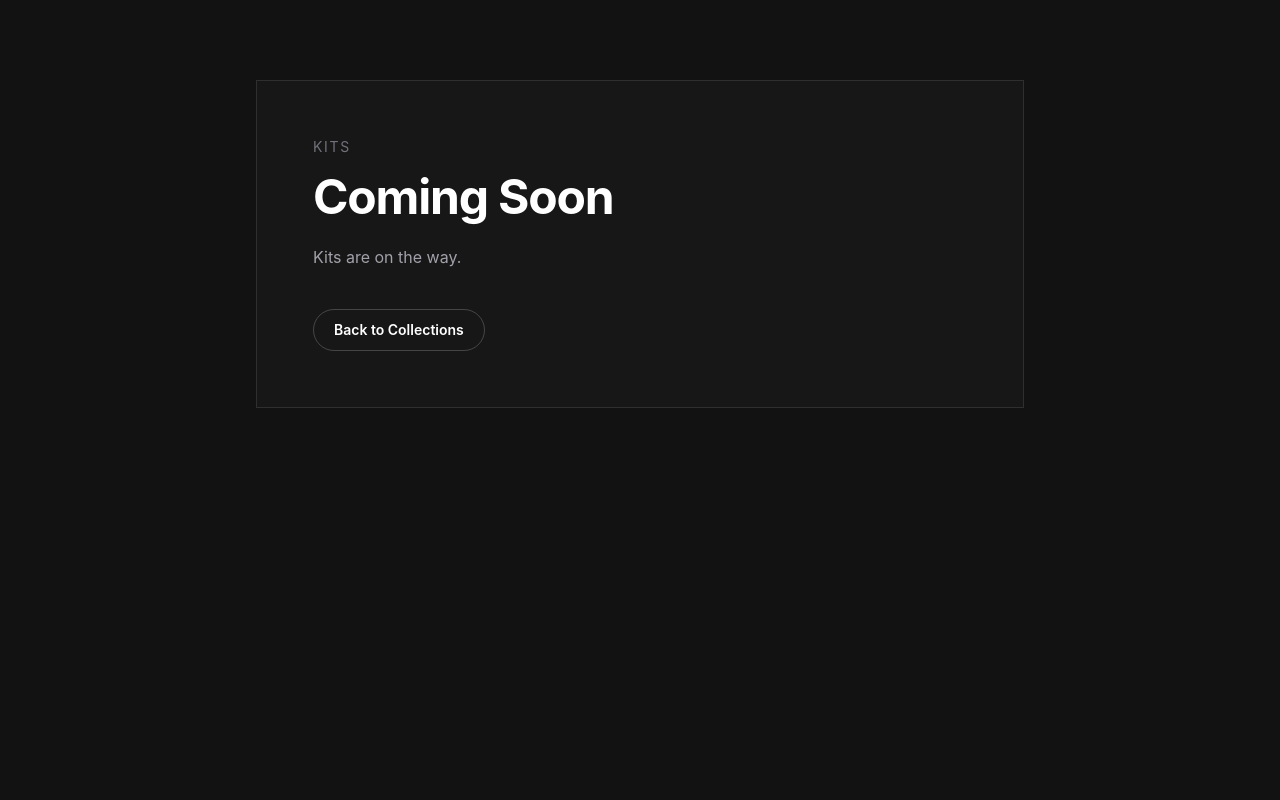
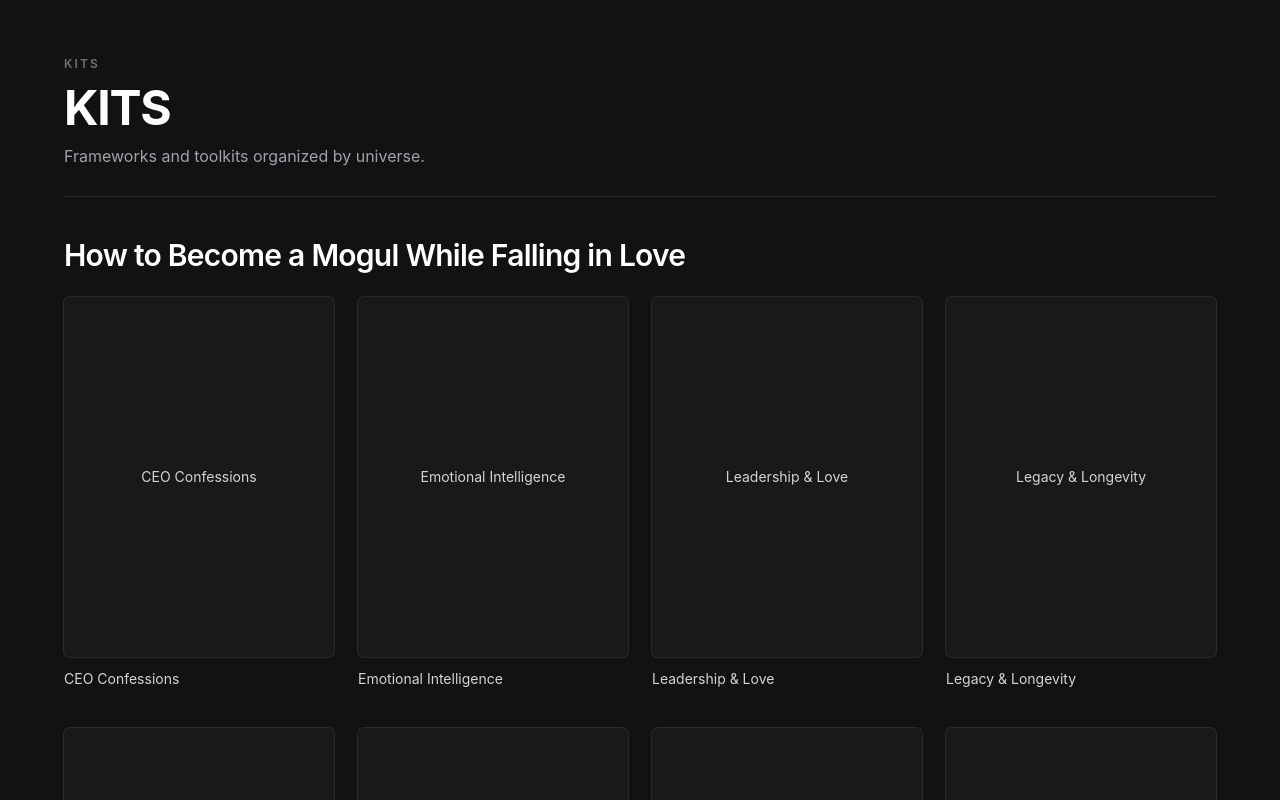
Before and after one commit to Jerseyshakur/FounderGlenn.com, a Next.js app: page /books/kits in a window 1280 px wide. Shown: the top 800 px of the page. Built offline with nearby package versions, Linux system fonts and the light colour scheme.

Commit message:
organized kits by IP (Mogul While Falling in Love + Sign Here)

```diff
--- a/src/app/books/kits/page.tsx
+++ b/src/app/books/kits/page.tsx
@@ -1,18 +1,48 @@
 import type { Metadata } from "next";
 import Link from "next/link";
+import { KITS, KIT_PARENTS } from "@/content/kits";
 
 export const metadata: Metadata = {
   title: "Kits",
-  description: "Kits collection coming soon.",
+  description: "Kits organized by IP universe.",
 };
 
 export default function KitsPage() {
   return (
-    <main className="min-h-screen bg-[#121212] px-6 py-20 text-zinc-100">
-      <div className="mx-auto max-w-3xl border border-white/10 bg-white/[0.02] p-10 md:p-14">
-        <p className="text-sm uppercase tracking-[0.12em] text-zinc-500">Kits</p>
-        <h1 className="mt-4 text-4xl font-bold tracking-tight text-white md:text-5xl">Coming Soon</h1>
-        <p className="mt-6 text-zinc-400">Kits are on the way.</p>
+    <main className="min-h-screen bg-[#121212] px-4 py-10 text-zinc-100 sm:px-6 md:py-14">
+      <div className="mx-auto max-w-6xl">
+        <header className="mb-10 border-b border-white/10 pb-7">
+          <p className="text-xs font-semibold uppercase tracking-[0.18em] text-zinc-500">Kits</p>
+          <h1 className="mt-3 text-4xl font-bold tracking-tight text-white md:text-5xl">KITS</h1>
+          <p className="mt-3 max-w-2xl text-zinc-400">Frameworks and toolkits organized by universe.</p>
+        </header>
+
+        <div className="space-y-12">
+          {KIT_PARENTS.map((parent) => {
+            const kits = KITS.filter((kit) => kit.parent === parent.id);
+
+            return (
+              <section key={parent.id}>
+                <h2 className="text-2xl font-semibold tracking-tight text-white md:text-3xl">{parent.title}</h2>
+                <div className="mt-6 grid grid-cols-2 gap-x-5 gap-y-8 sm:gap-x-6 sm:gap-y-10 lg:grid-cols-3 xl:grid-cols-4">
+                  {kits.map((kit) => (
+                    <article key={kit.slug} className="group block">
+                      <div className="aspect-[3/4] overflow-hidden rounded-md bg-white/[0.03] ring-1 ring-white/10 transition-colors group-hover:bg-white/[0.06]">
+                        <div className="flex h-full w-full items-center justify-center px-4 text-center">
+                          <p className="text-sm leading-snug text-zinc-300">{kit.title}</p>
+                        </div>
+                      </div>
+                      <p className="mt-3 text-sm leading-snug text-zinc-300 transition-colors group-hover:text-white">
+                        {kit.title}
+                      </p>
+                    </article>
+                  ))}
+                </div>
+              </section>
+            );
+          })}
+        </div>
+
         <Link
           href="/books"
           className="mt-10 inline-flex rounded-full border border-white/20 px-5 py-2.5 text-sm font-semibold text-white transition-colors hover:bg-white hover:text-black"
--- /dev/null
+++ b/src/content/kits.ts
@@ -0,0 +1,137 @@
+export type KitParent = "mogul-while-falling-in-love" | "sign-here";
+
+export type KitItem = {
+  slug: string;
+  title: string;
+  type: "kit";
+  parent: KitParent;
+};
+
+export const KIT_PARENTS: { id: KitParent; title: string }[] = [
+  {
+    id: "mogul-while-falling-in-love",
+    title: "How to Become a Mogul While Falling in Love",
+  },
+  {
+    id: "sign-here",
+    title: "Sign Here: The Blueprint Decoded",
+  },
+];
+
+export const KITS: KitItem[] = [
+  { slug: "ceo-confessions", title: "CEO Confessions", type: "kit", parent: "mogul-while-falling-in-love" },
+  {
+    slug: "emotional-intelligence",
+    title: "Emotional Intelligence",
+    type: "kit",
+    parent: "mogul-while-falling-in-love",
+  },
+  {
+    slug: "leadership-and-love",
+    title: "Leadership & Love",
+    type: "kit",
+    parent: "mogul-while-falling-in-love",
+  },
+  {
+    slug: "legacy-and-longevity",
+    title: "Legacy & Longevity",
+    type: "kit",
+    parent: "mogul-while-falling-in-love",
+  },
+  {
+    slug: "paperwork-and-pillow-talk",
+    title: "Paperwork & Pillow Talk",
+    type: "kit",
+    parent: "mogul-while-falling-in-love",
+  },
+  {
+    slug: "the-fatherhood-framework",
+    title: "The Fatherhood Framework",
+    type: "kit",
+    parent: "mogul-while-falling-in-love",
+  },
+  {
+    slug: "the-heart-ledger",
+    title: "The Heart Ledger",
+    type: "kit",
+    parent: "mogul-while-falling-in-love",
+  },
+  {
+    slug: "the-mogul-mindset-kit",
+    title: "The Mogul Mindset Kit",
+    type: "kit",
+    parent: "mogul-while-falling-in-love",
+  },
+  {
+    slug: "the-pre-trust-toolkit",
+    title: "The Pre-Trust Toolkit",
+    type: "kit",
+    parent: "mogul-while-falling-in-love",
+  },
+  {
+    slug: "trust-before-touch",
+    title: "Trust Before Touch",
+    type: "kit",
+    parent: "mogul-while-falling-in-love",
+  },
+  {
+    slug: "distribution-exit-kit",
+    title: "Distribution Exit Kit",
+    type: "kit",
+    parent: "sign-here",
+  },
+  { slug: "universal-red-flags", title: "Universal Red Flags", type: "kit", parent: "sign-here" },
+  { slug: "the-signback", title: "The Signback", type: "kit", parent: "sign-here" },
+  { slug: "fan-funnel-kit", title: "Fan Funnel Kit", type: "kit", parent: "sign-here" },
+  {
+    slug: "indie-label-legal-kit",
+    title: "Indie Label Legal Kit",
+    type: "kit",
+    parent: "sign-here",
+  },
+  {
+    slug: "sample-clearance-kit",
+    title: "Sample Clearance Kit",
+    type: "kit",
+    parent: "sign-here",
+  },
+  { slug: "rollout-kit", title: "Rollout Kit", type: "kit", parent: "sign-here" },
+  { slug: "label-deal-kit", title: "Label Deal Kit", type: "kit", parent: "sign-here" },
+  {
+    slug: "how-to-start-an-indie-record-label",
+    title: "How to Start an Indie Record Label",
+    type: "kit",
+    parent: "sign-here",
+  },
+  {
+    slug: "distribution-protection-kit",
+    title: "Distribution Protection Kit",
+    type: "kit",
+    parent: "sign-here",
+  },
+  {
+    slug: "artist-management-kit",
+    title: "Artist Management Kit",
+    type: "kit",
+    parent: "sign-here",
+  },
+  {
+    slug: "artist-legal-glossary",
+    title: "Artist Legal Glossary",
+    type: "kit",
+    parent: "sign-here",
+  },
+  { slug: "seven-steps-to-get-paid", title: "Seven Steps to Get Paid", type: "kit", parent: "sign-here" },
+  {
+    slug: "seven-steps-to-find-every-dollar",
+    title: "Seven Steps to Find Every Dollar",
+    type: "kit",
+    parent: "sign-here",
+  },
+  {
+    slug: "seven-steps-to-claim-every-royalty",
+    title: "Seven Steps to Claim Every Royalty",
+    type: "kit",
+    parent: "sign-here",
+  },
+];
```
